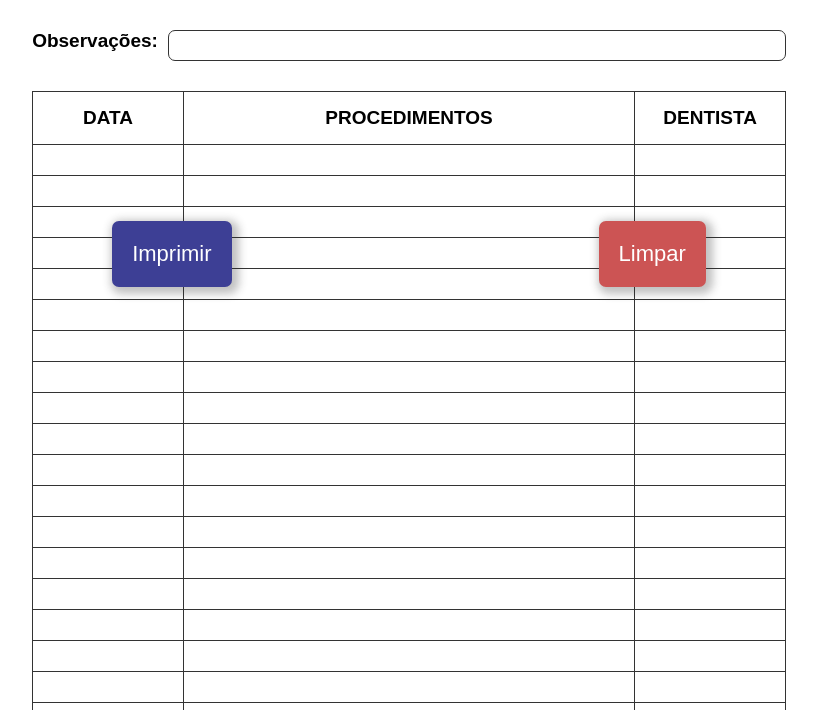
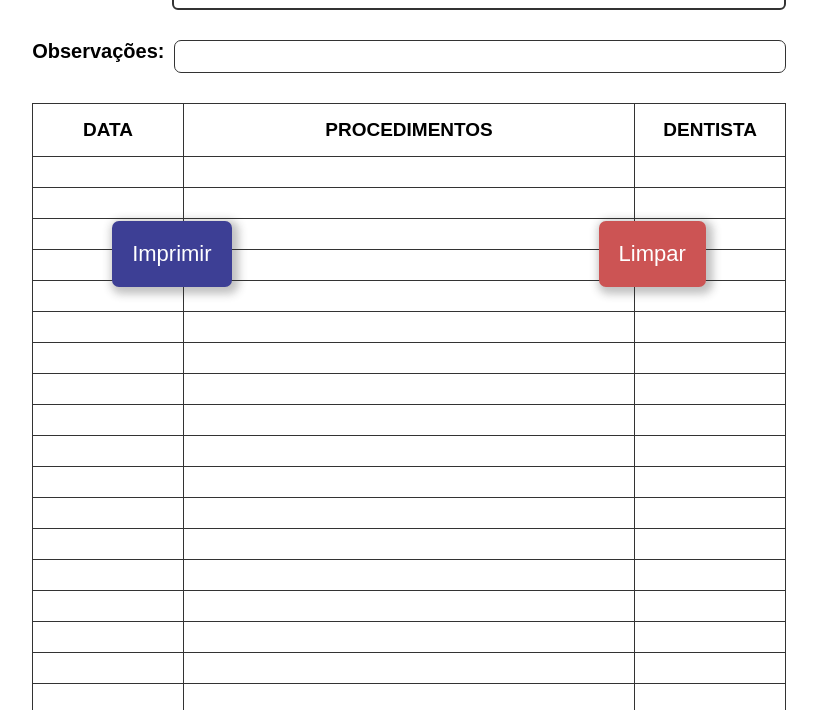
Before and after one commit to luanfmarques/ProntuarioProntoClinica, a plain HTML site: page index.html in a window 1280 px wide. Shown: the part 236-946 px from the top of the page, without its empty margins (231-1048 px from the left). Drawn offline with Linux system fonts and the light colour scheme.

Commit message:
Ajuste fonte

```diff
--- a/css/style.css
+++ b/css/style.css
@@ -52,7 +52,7 @@ label {
   align-items: center;
   gap: 10px;
   width: 49%;
-  font-size: 19px;
+  font-size: 20px;
 }
 
 .dataContainer input,
@@ -60,7 +60,7 @@ label {
 textarea {
   width: 100%;
   padding: 5px;
-  font-size: 18px;
+  font-size: 20px;
   border-radius: 7px;
   border: 1px solid #333333;
 }
```
